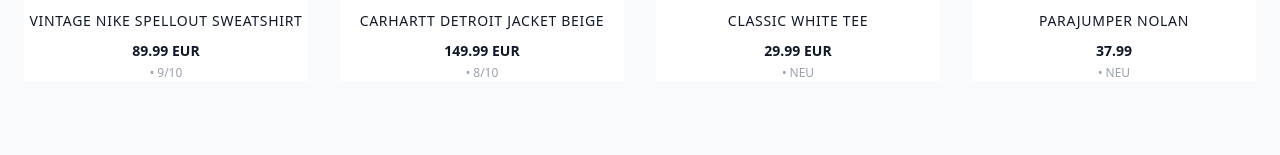
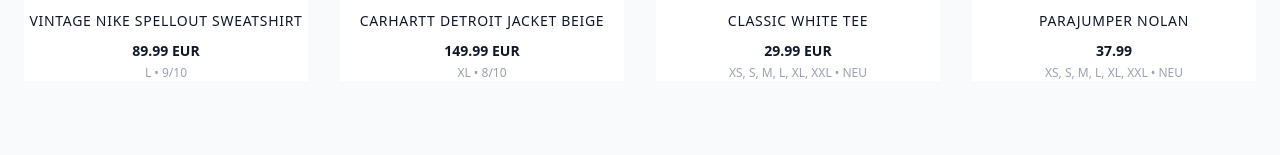
Before and after one commit to cruxadmisson-dotcom/Zaro, a Next.js app: page / in a window 1280 px wide. Shown: the part 1486-1641 px from the top of the page. Built offline with nearby package versions, Linux system fonts and the light colour scheme.

Commit message:
Fix_TS_error_in_ProductCard

```diff
--- a/src/components/ProductCard.tsx
+++ b/src/components/ProductCard.tsx
@@ -1,7 +1,7 @@
 'use client';
 
 import { motion } from 'framer-motion';
-import { Product } from '@/data/products';
+import { Product } from '@/lib/products';
 
 interface ProductCardProps {
   product: Product;
@@ -36,7 +36,7 @@
           {product.price.toFixed(2)} {product.currency}
         </div>
         <div className="text-xs text-gray-400 mt-1 uppercase">
-           {product.size} • {product.condition.split(' ')[0]}
+           {product.sizes.join(', ')} • {product.condition.split(' ')[0]}
         </div>
       </div>
     </motion.div>
```
